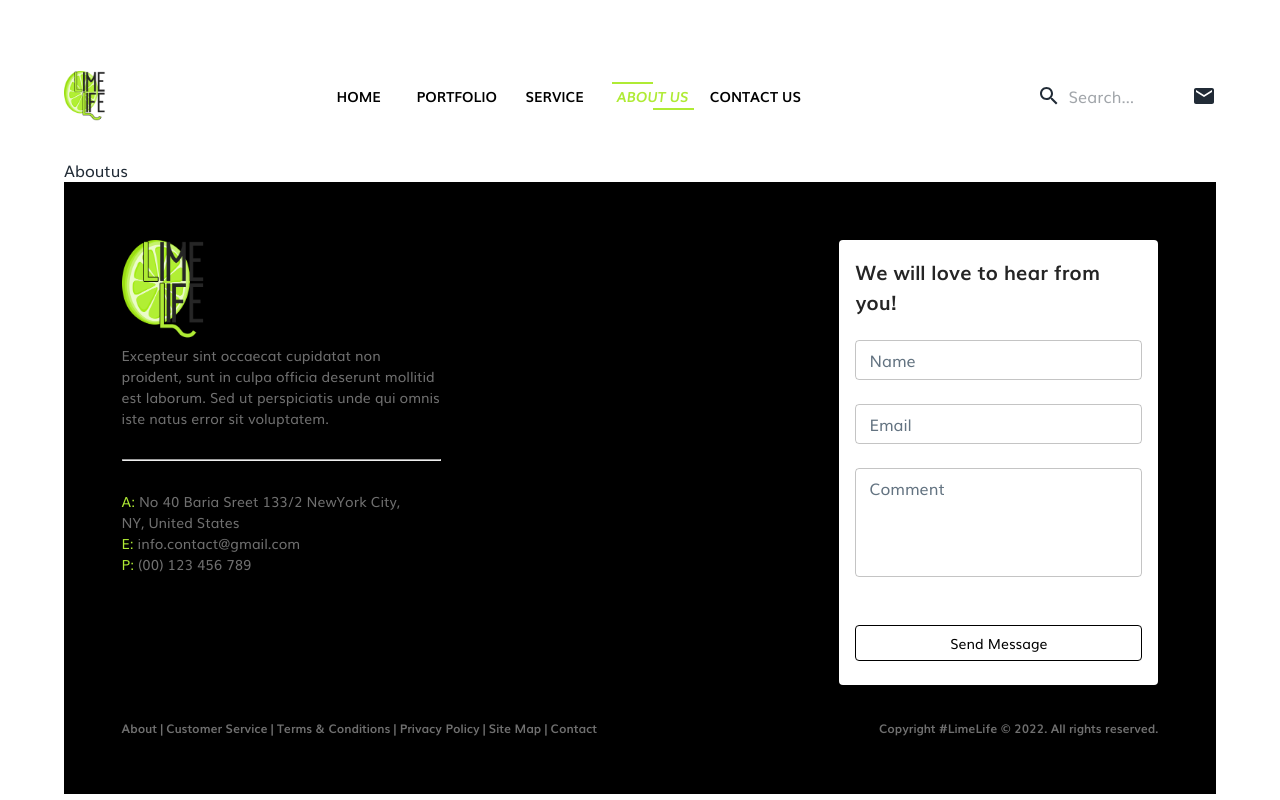
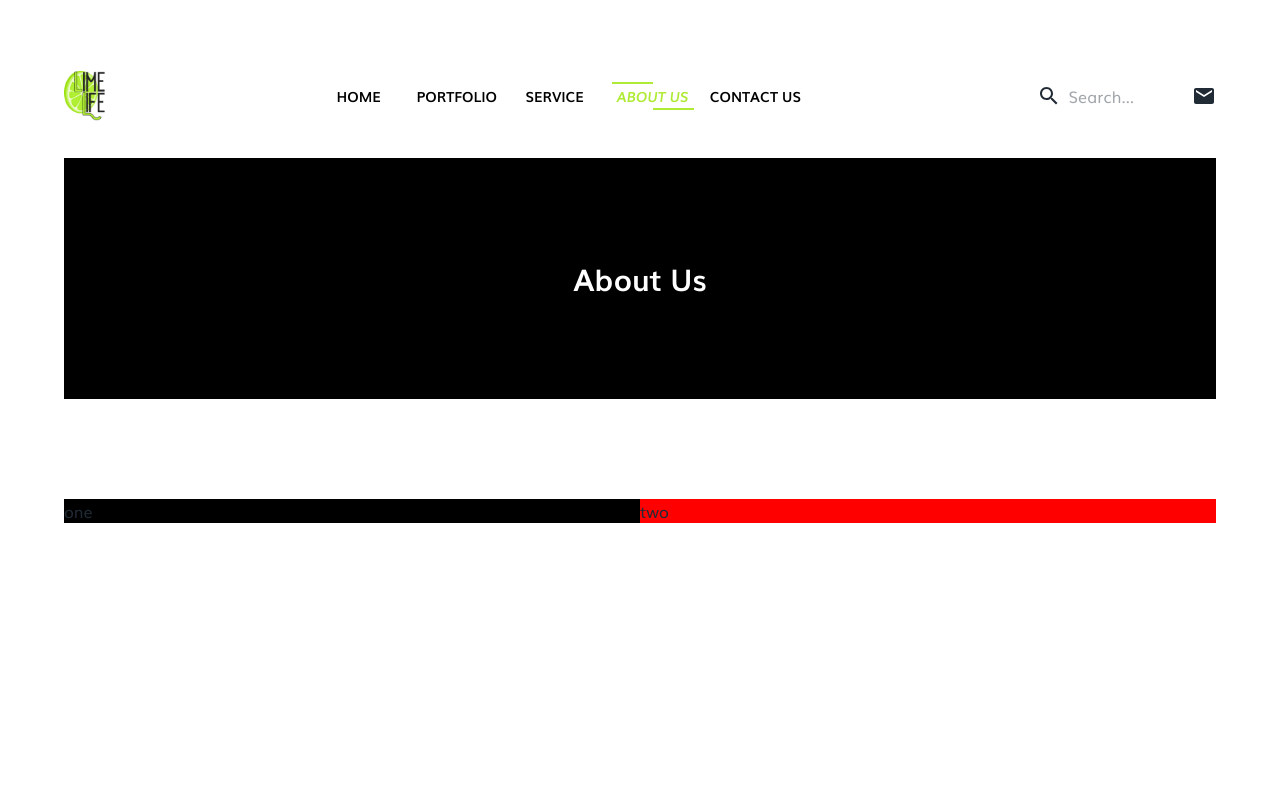
Before and after one commit to tariq3372/limelife, a React (Create React App) app: page /about-us in a window 1280 px wide. Shown: the top 800 px of the page. Built offline with nearby package versions, Linux system fonts and the light colour scheme.

Commit message:
about us page is added

```diff
--- a/src/pages/Aboutus.jsx
+++ b/src/pages/Aboutus.jsx
@@ -1,8 +1,21 @@
+import { Box, Grid, Typography } from '@mui/material'
 import React from 'react'
 
 const Aboutus = () => {
   return (
-    <div>Aboutus</div>
+    <Box sx={{ height:"900px", mb: '100px' }} >
+      <Box sx={{ backgroundColor: 'black', height: '241px', display: 'flex', justifyContent: 'center', alignItems: 'center' }} >
+        <Typography fontSize={30} fontFamily="muli-bold" color="#FFFFFF" >About Us</Typography>
+      </Box>
+      <Grid container sx={{ mt: '100px' }}>
+        <Grid container md={6} sx={{ backgroundColor: 'black',}}>
+          <Typography>one</Typography>
+        </Grid>
+        <Grid container md={6} sx={{ backgroundColor: 'red'}}>
+          <Typography>two</Typography>
+        </Grid>
+      </Grid>
+    </Box>
   )
 }
 
```
Also changed, not shown: src/pages/Contactus.jsx (+0 -18 lines).
